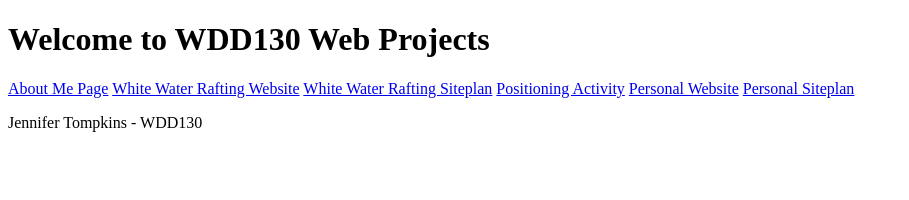
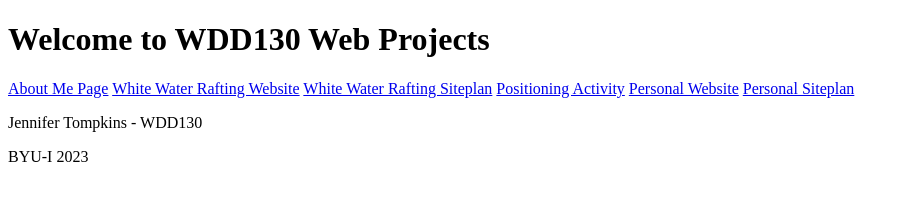
Before and after one commit to jtompkins1/wdd130, a plain HTML site: page index.html in a window 1280 px wide. Shown: the whole page, without its empty margins (0-909 px from the left). Drawn offline with Linux system fonts and the light colour scheme.

Commit message:
modified wdd130 home page

```diff
--- a/index.html
+++ b/index.html
@@ -18,5 +18,6 @@
         <a href="#">Personal Siteplan</a>
     </nav>
     <p>Jennifer Tompkins - WDD130</p>
+    <p>BYU-I 2023</p>
 </body>
 </html>
```
